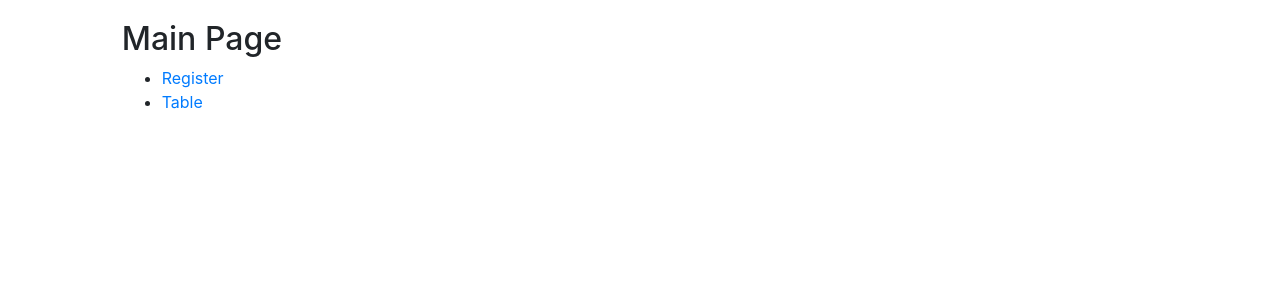
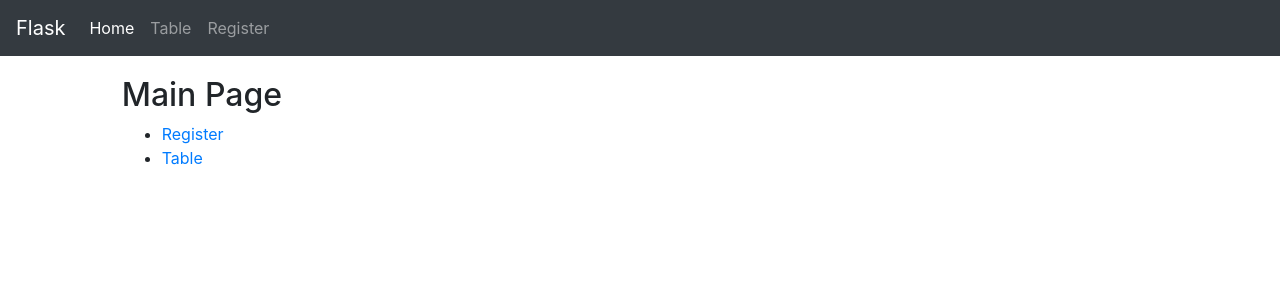
Before and after one commit to mukade-daiou/Flask-lecture, a Flask app: page / in a window 1280 px wide. Shown: the top 300 px of the page. Run offline with Flask 2, Linux system fonts and the light colour scheme; some libraries are stand-ins or nearby versions.

Commit message:
change some HTMLs

```diff
--- a/templates/layout.html
+++ b/templates/layout.html
@@ -25,6 +25,24 @@
 </head>
 
 <body>
+    <div id="header">
+        <nav class="navbar navbar-expand-lg navbar-dark bg-dark">
+            <a class="navbar-brand" href="#">Flask</a>
+            <div class="collapse navbar-collapse">
+                <ul class="navbar-nav">
+                    <li class="nav-item active">
+                        <a class="nav-link" href="/">Home <span class="sr-only">(current)</span></a>
+                    </li>
+                    <li class="nav-item">
+                        <a class="nav-link" href="/table">Table</a>
+                    </li>
+                    <li class="nav-item">
+                        <a class="nav-link" href="/register">Register</a>
+                    </li>
+                </ul>
+            </div>
+        </nav>
+    </div>
     <div id="content" class="col-sm-10">
         {% block body %}{%endblock%}
     </div>
```
Also changed, not shown: templates/hello_world.html (+14 -5 lines).
